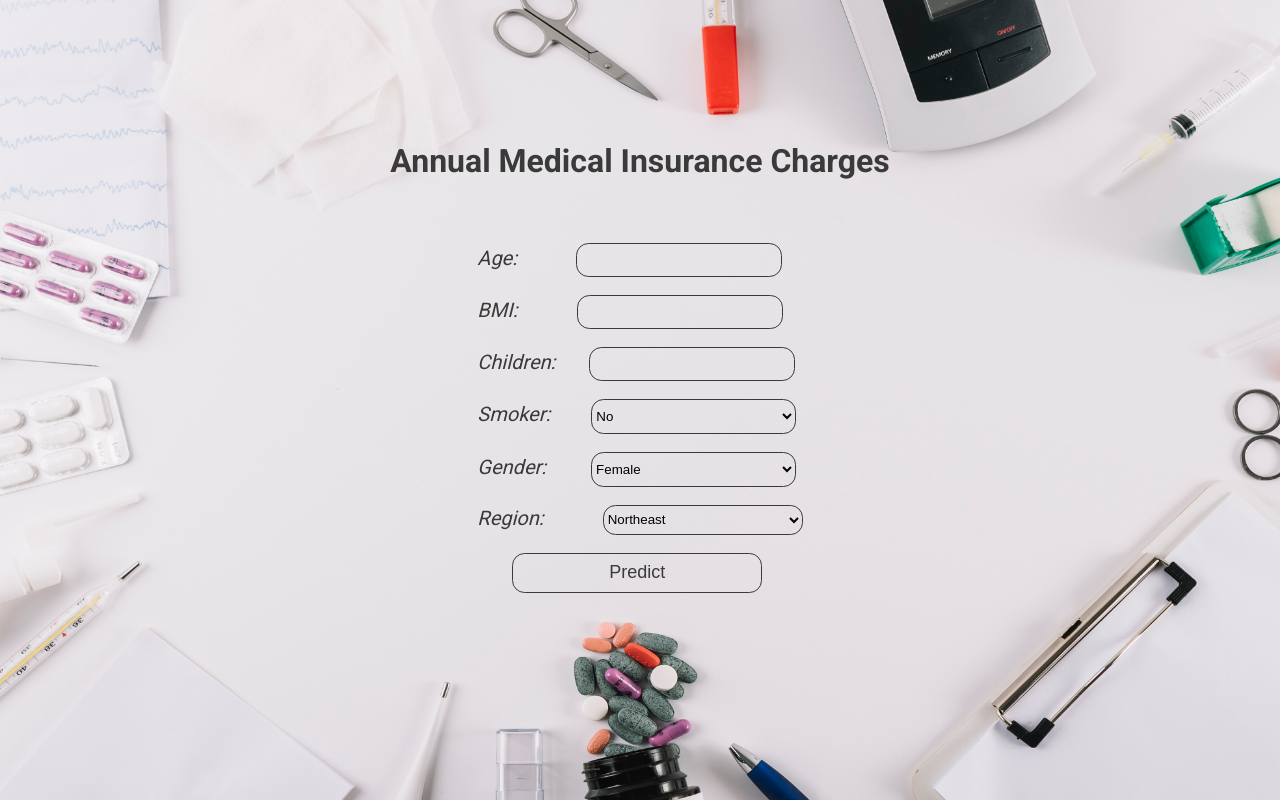
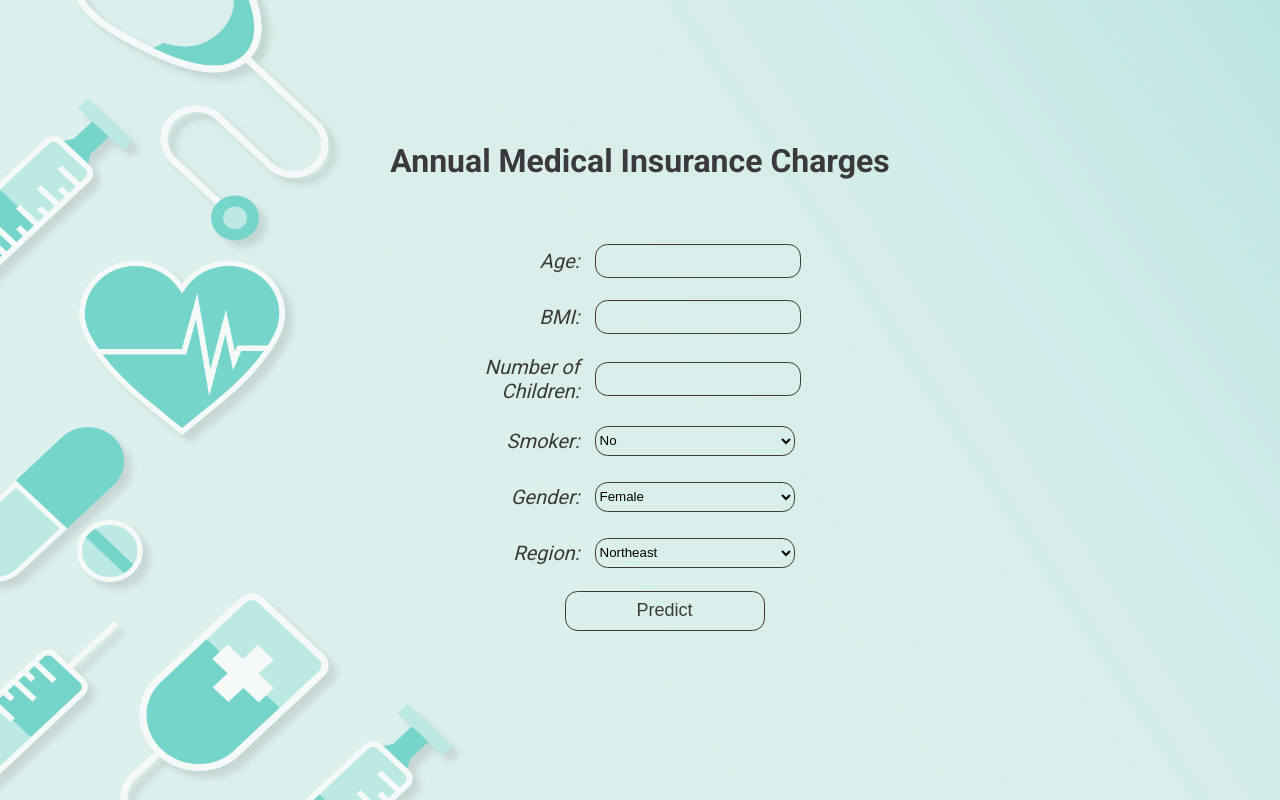
Before and after one commit to tusharx0809/machine-learning, a Flask app: page / in a window 1280 px wide. Run offline with Flask 3, Linux system fonts and the light colour scheme; parts of the project's set-up code (start-up, migrations or seed data) failed here and were passed over.

Commit message:
model-deployed

```diff
--- a/acme-ml-project/static/styles.css
+++ b/acme-ml-project/static/styles.css
@@ -19,69 +19,38 @@ h1{
   flex-direction: column;
   margin-top: -80px;
 }
-.input1{
-  height: 40px;
-  width: 400px;
+.input-container {
+  display: flex;
+  align-items: center;
+  justify-content: flex-start;
+  margin-bottom: 20px;
 }
-.label-age, .label-bmi, .label-children, .label-smoker, .label-sex, .label-region{
+.label {
+  width: 100px;
   font-family: Roboto;
   font-size: 20px;
   color: rgb(59, 58, 58);
   font-style: italic;
+  text-align: right;
+  margin-right: 15px;
 }
-.input-age, .input-bmi{
-  margin-left: 55px;
+input, select {
   height: 30px;
   width: 200px;
   background: transparent;
   border: 0.5px solid rgb(59, 58, 58);
   border-radius: 12.5px;
-  transition: height 0.25s ease, width 0.25s ease;
+  transition: height 0.15s ease, width 0.15s ease;
 }
-.input-children{
-  margin-left: 30px;
-  height: 30px;
-  width: 200px;
-  background: transparent;
-  border: 0.5px solid rgb(59, 58, 58);
-  border-radius: 12.5px;
-  transition: height 0.25s ease, width 0.25s ease;
-}
-.input-smoker{
-  margin-left: 37px;
-  height: 35px;
-  width: 205px;
-  background: transparent;
-  border: 0.5px solid rgb(59, 58, 58);
-  border-radius: 12.5px;
-  transition: height 0.25s ease, width 0.25s ease;
-}
-.input-sex{
-  margin-left: 41px;
-  height: 35px;
-  width: 205px;
-  background: transparent;
-  border: 0.5px solid rgb(59, 58, 58);
-  border-radius: 12.5px;
-  transition: height 0.25s ease, width 0.25s ease;
-}
-.input-region{
-  margin-left: 41px;
-  height: 35px;
-  width: 205px;
-  background: transparent;
-  border: 0.5px solid rgb(59, 58, 58);
-  border-radius: 12.5px;
-  transition: height 0.25s ease, width 0.25s ease;
-}
-.input-age:focus, .input-bmi:focus, .input-children:focus{
+input:focus, select:focus {
   height: 35px;
   width: 205px;
 }
 .pred{
-  margin-left: 35px;
+  margin-left: 85px;
+  margin-top: 20px;
   height: 40px;
-  width: 250px;
+  width: 200px;
   background: transparent;
   color: rgb(59, 58, 58);
   border: 0.5px solid rgb(59, 58, 58);
@@ -93,5 +62,10 @@ h1{
   transition: background 0.3s ease;
 }
 .pred:hover {
-  background: rgba(59, 58, 58, 0.1); /* Change background on hover */
+  background: rgba(59, 58, 58, 0.1);
 }
+.output{
+  display:flex;
+  align-items: center;
+  justify-content: center;
+}
--- a/acme-ml-project/templates/index.html
+++ b/acme-ml-project/templates/index.html
@@ -3,7 +3,7 @@
 <head>
   <meta charset="UTF-8">
   <meta name="viewport" content="width=device-width, initial-scale=1.0">
-  <title>Rainfall Prediction</title>
+  <title>Medical Insurance</title>
   <link rel="stylesheet" href="{{ url_for('static', filename='styles.css') }}">
   <link href="https://fonts.googleapis.com/css2?family=Roboto:wght@400;500;700&display=swap" rel="stylesheet">
 </head>
@@ -13,43 +13,53 @@
   <div class="form">
   <form action="{{ url_for('predict')}}" method="POST">
 
-      <label class="label-age" for="age">Age:</label>
+      <div class="input-container" >
+        <label class="label" for="age">Age:</label>
         <input class="input-age" type="number" step="0.1" name="age" required><br><br>
+      </div>
 
+      <div class="input-container">
+        <label class="label" for="bmi">BMI:</label>
+        <input class="input-bmi" type="number" step="0.1" name="bmi" required><br><br>
+      </div>
 
-      <label class="label-bmi" for="bmi">BMI:</label>
-      <input class="input-bmi" type="number" step="0.1" name="bmi" required><br><br>
+      <div class="input-container">
+        <label class="label" for="children">Number of Children:</label>
+        <input class="input-children" type="number" name="children" required><br><br>
+      </div>
 
-
-      <label class="label-children" for="children">Children:</label>
-      <input class="input-children" type="number" name="children" required><br><br>
-
-
-      <label class="label-smoker" for="smoker">Smoker:</label>
+      <div class="input-container">
+        <label class="label" for="smoker">Smoker:</label>
         <select class="input-smoker" name="smoker" required>
             <option value="no">No</option>
             <option value="yes">Yes</option>
         </select><br><br>
+      </div>
 
 
-      <label class="label-sex" for="sex">Gender:</label>
+      <div class="input-container">
+        <label class="label" for="sex">Gender:</label>
         <select class="input-sex" name="sex" required>
             <option value="female">Female</option>
             <option value="male">Male</option>
         </select><br><br>
+      </div>
 
-
-      <label class="label-region" for="region">Region:</label>
+      <div class="input-container">
+        <label class="label" for="region">Region:</label>
         <select class="input-age" name="region" required>
             <option value="northeast">Northeast</option>
             <option value="northwest">Northwest</option>
             <option value="southeast">Southeast</option>
             <option value="southwest">Southwest</option>
         </select><br><br>
+      </div>
 
       <button class="pred" type="submit">Predict</button>
   </form>
 </div>
+  <div class="output">
       <h2>{{ prediction_text }}</h2>
+  </div>
 </body>
 </html>
```
Also changed, not shown: acme-ml-project/static/background.jpg. Lines whose indentation alone changed are shown as unchanged.
